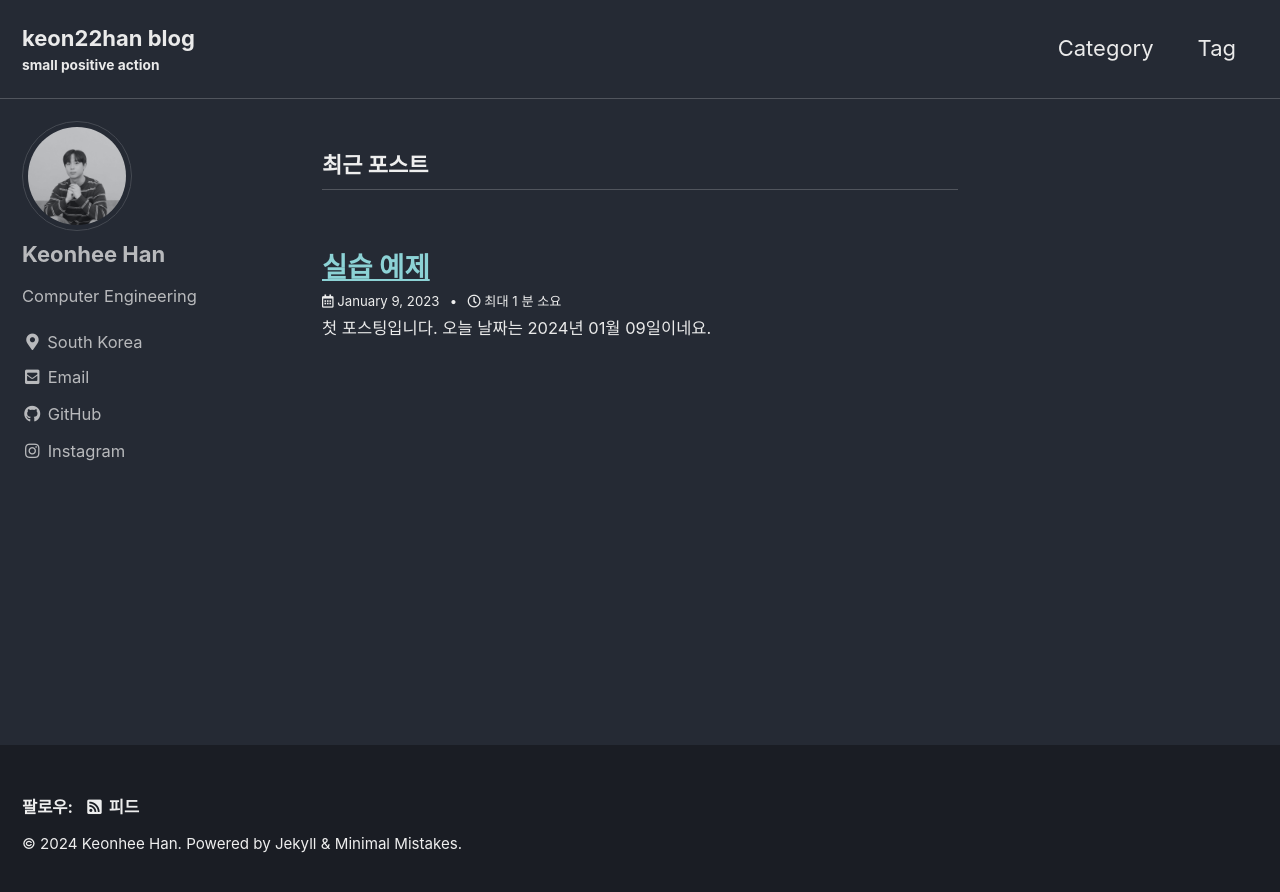
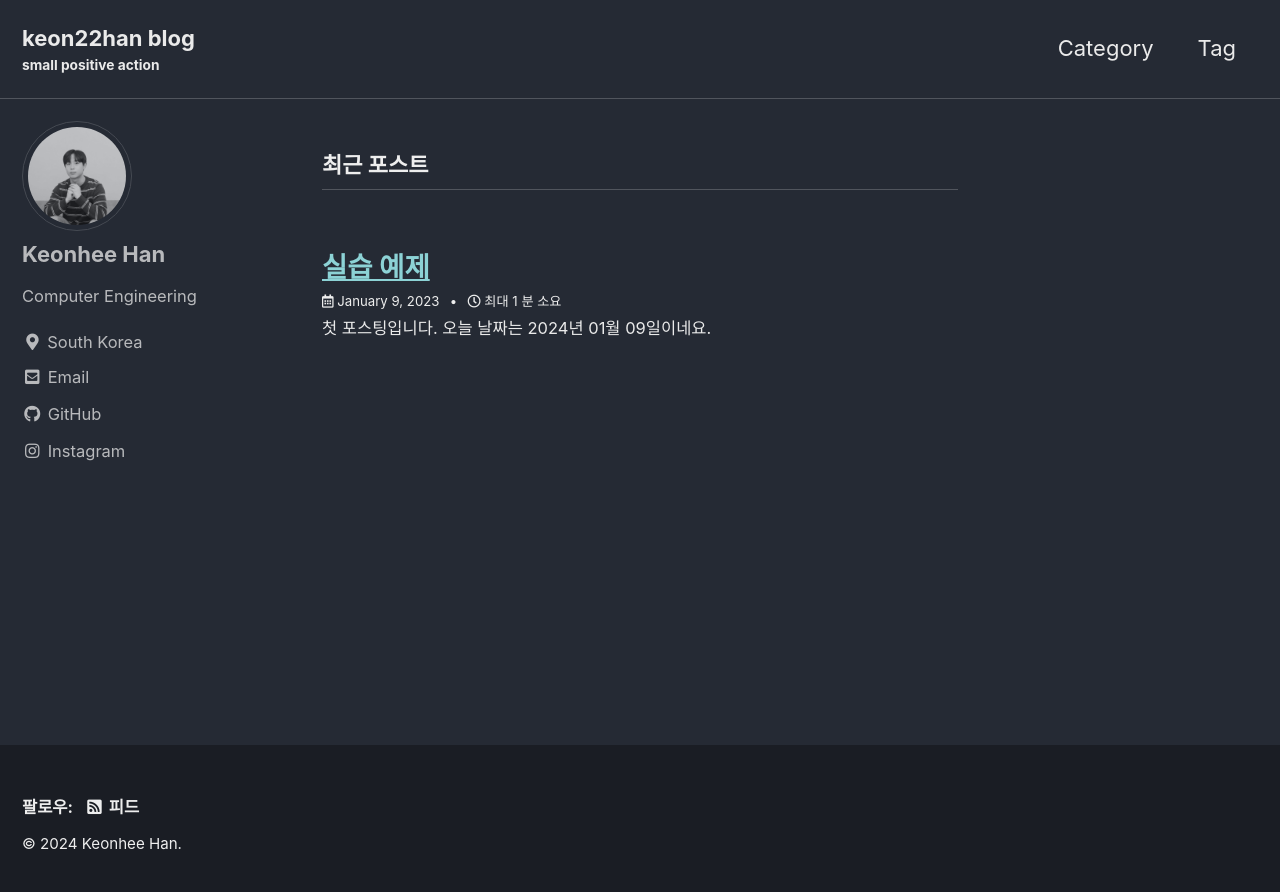
Before and after one commit to keon22han/keon22han.github.io, a Jekyll site: the page built from index.html, in a window 1280 px wide. Shown: the top 892 px of the page. Built offline with Jekyll 4.4.1, drawn with Linux system fonts in a browser that asks for light colours; cached includes are drawn as plain includes; the list of posts is cut into pages by our own code.

Commit message:
Update footer.html

```diff
--- a/_includes/footer.html
+++ b/_includes/footer.html
@@ -18,4 +18,4 @@
   </ul>
 </div>
 
-<div class="page__footer-copyright">&copy; {{ site.time | date: '%Y' }} {{ site.name | default: site.title }}. {{ site.data.ui-text[site.locale].powered_by | default: "Powered by" }} <a href="https://jekyllrb.com" rel="nofollow">Jekyll</a> &amp; <a href="https://mademistakes.com/work/minimal-mistakes-jekyll-theme/" rel="nofollow">Minimal Mistakes</a>.</div>
+<div class="page__footer-copyright">&copy; {{ site.time | date: '%Y' }} {{ site.name | default: site.title }}. <!--{{ site.data.ui-text[site.locale].powered_by | default: "Powered by" }} <a href="https://jekyllrb.com" rel="nofollow">Jekyll</a> &amp; <a href="https://mademistakes.com/work/minimal-mistakes-jekyll-theme/" rel="nofollow">Minimal Mistakes</a>.</div> -->
```
